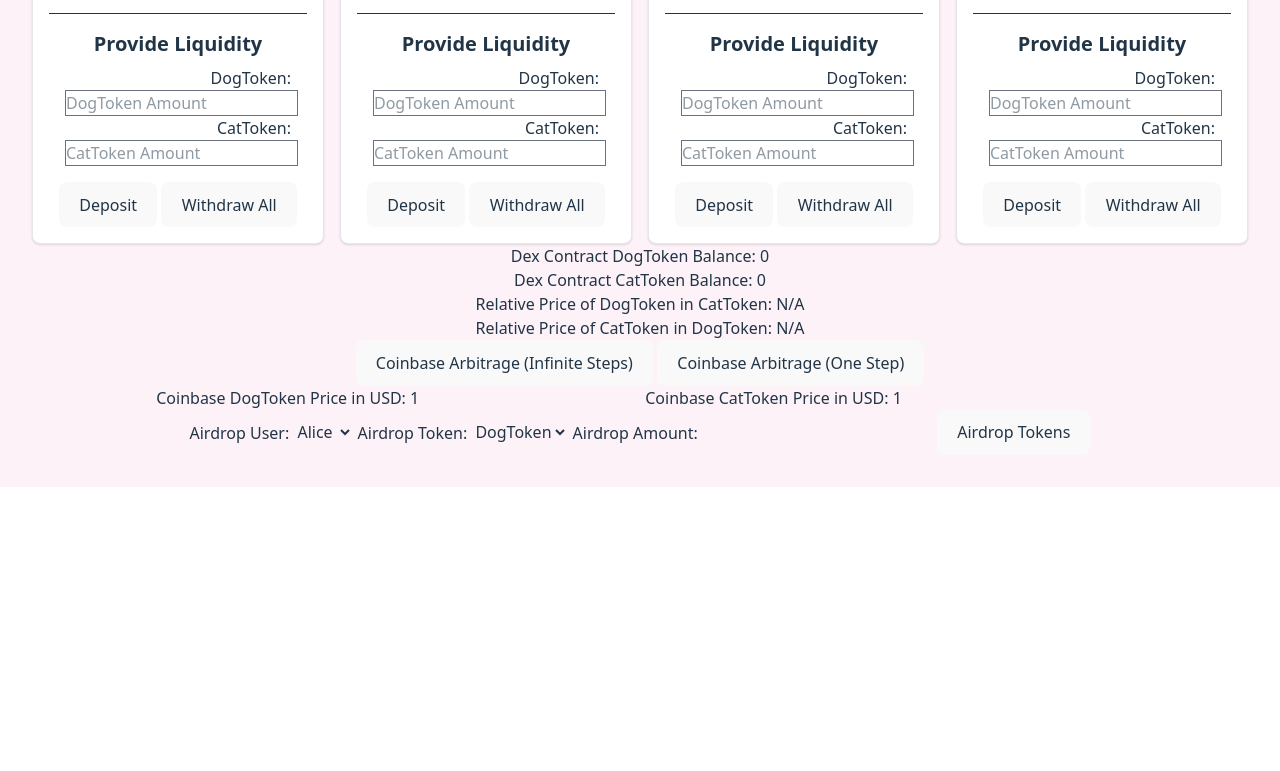
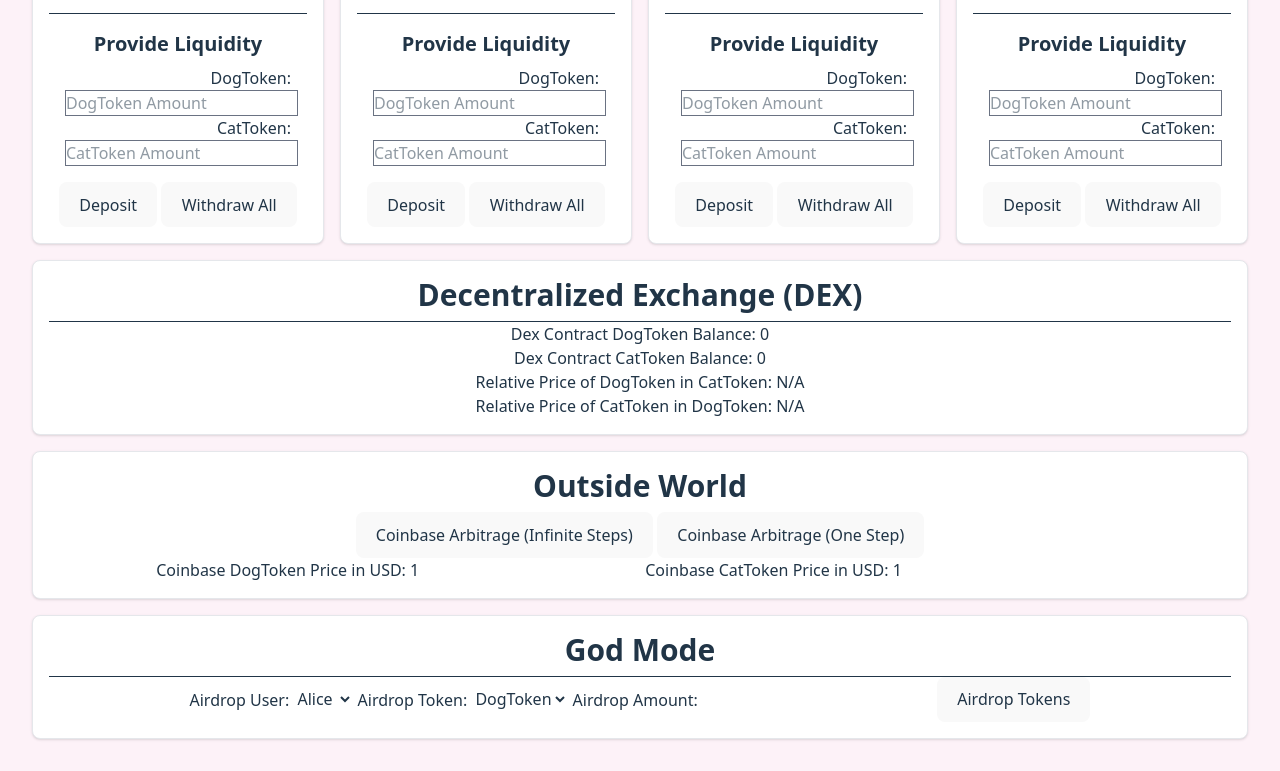
Before and after one commit to erinata/decentralized_exchange, a website built with Vite: page index.html in a window 1280 px wide. Shown: the part 491-1262 px from the top of the page. Before the commit the page ends 978 px from the top, so only its background shows below. Built offline with nearby package versions, Linux system fonts and the light colour scheme.

Commit message:
card for other stuff

```diff
--- a/index.html
+++ b/index.html
@@ -202,26 +202,18 @@
             </div>
 
 
-            <!-- <div class="col-span-2 ...">05</div>
-            <div class="col-span-2 ...">06</div> -->
-          </div>
 
-
-
-
-
-
-
-
-
+            <div class="overflow-auto p-4 bg-white border border-gray-200 rounded-lg shadow hover:bg-gray-200 col-span-4">
+              <div class="text-3xl font-bold mb-2">Decentralized Exchange (DEX)</div>
+              <hr/>
               <div>Dex Contract DogToken Balance: <span id="dexDogTokenBalance">0</span></div>
               <div>Dex Contract CatToken Balance: <span id="dexCatTokenBalance">0</span></div>
               <div>Relative Price of DogToken in CatToken: <span id="relativePriceDogTokenInCatToken">1</span></div>
               <div>Relative Price of CatToken in DogToken: <span id="relativePriceCatTokenInDogToken">1</span></div>
+            </div>
 
-
-          <div>
-
+            <div class="overflow-auto p-4 bg-white border border-gray-200 rounded-lg shadow hover:bg-gray-200 col-span-4">
+              <div class="text-3xl font-bold mb-2">Outside World</div>
 
               <!-- button for coinbase arbitrage kicks in -->
               <button id="coinbaseArbitrageButton" type="button">Coinbase Arbitrage (Infinite Steps)</button>
@@ -234,8 +226,10 @@
               <label for="coinbaseCatTokenPriceInput">Coinbase CatToken Price in USD:</label>
               <input type="number" id="coinbaseCatTokenPriceInput" value="1" min="0.01" step="0.01"/>
 
-            <br/>
-            <!-- dropdown box to choose user, token, and amount to airdrop -->
+          </div>
+          <div class="overflow-auto p-4 bg-white border border-gray-200 rounded-lg shadow hover:bg-gray-200 col-span-4">
+              <div class="text-3xl font-bold mb-2">God Mode</div>
+              <hr/>
               <label for="airdropUserSelect">Airdrop User:</label>
               <select id="airdropUserSelect">
                 <option value="alice">Alice</option>
@@ -255,10 +249,8 @@
               <input type="number" id="airdropAmountInput"/>
               <button id="airdropButton" type="button">Airdrop Tokens</button>
 
+          </div>
 
-
-
-          </div>
 
 
 
```
Lines whose indentation alone changed are shown as unchanged.
